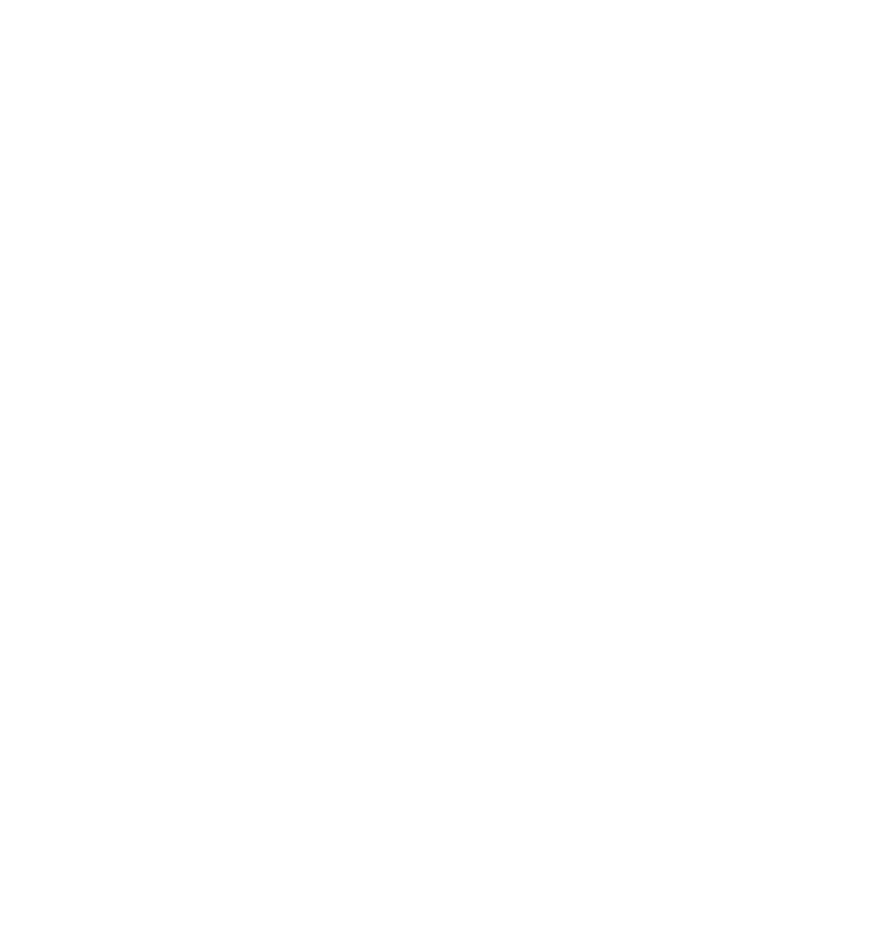
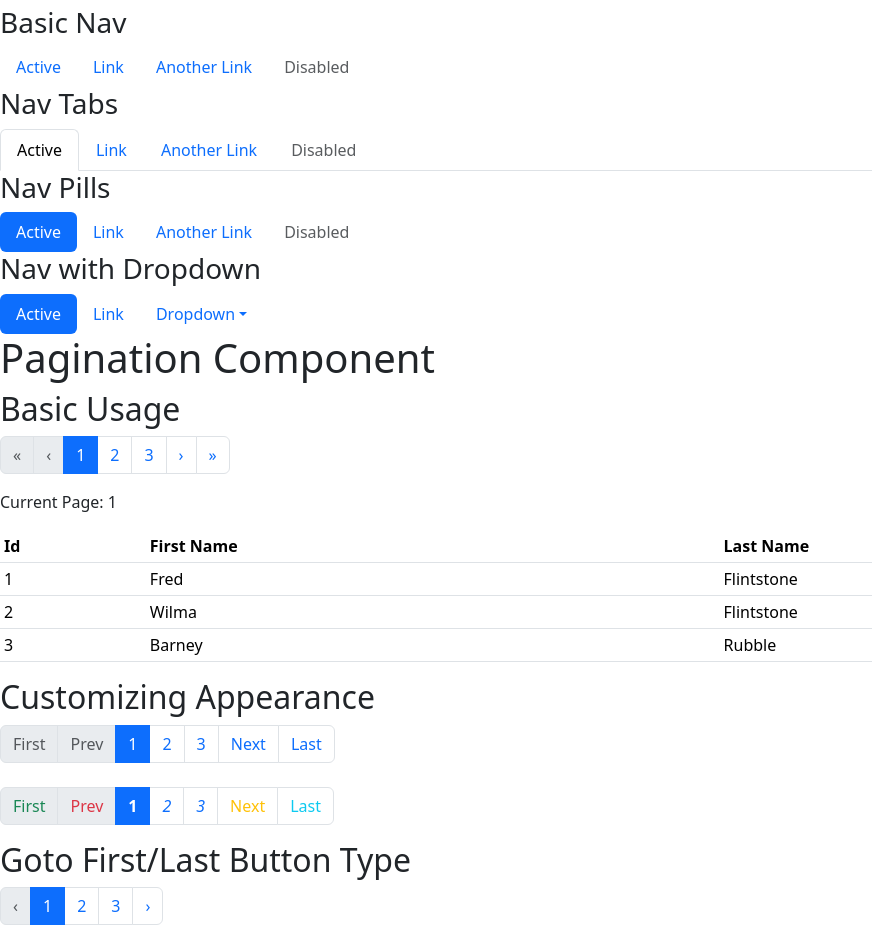
Before and after one commit to JavierDibo/boostrap-vue-proyecto, a Vue app: page /app/navigation in a window 1280 px wide. Shown: the part 450-1392 px from the top of the page, without its empty margins (0-872 px from the left). Before the commit the page ends 800 px from the top, so only its background shows below. Built offline with nearby package versions, Linux system fonts and the light colour scheme.

Commit message:
Pagination and nav

```diff
--- /dev/null
+++ b/src/components/NavDemo.vue
@@ -0,0 +1,39 @@
+<template>
+  <div>
+    <h2>Nav Component</h2>
+
+    <h3>Basic Nav</h3>
+    <b-nav>
+      <b-nav-item active>Active</b-nav-item>
+      <b-nav-item>Link</b-nav-item>
+      <b-nav-item>Another Link</b-nav-item>
+      <b-nav-item disabled>Disabled</b-nav-item>
+    </b-nav>
+
+    <h3>Nav Tabs</h3>
+    <b-nav tabs>
+      <b-nav-item active>Active</b-nav-item>
+      <b-nav-item>Link</b-nav-item>
+      <b-nav-item>Another Link</b-nav-item>
+      <b-nav-item disabled>Disabled</b-nav-item>
+    </b-nav>
+
+    <h3>Nav Pills</h3>
+    <b-nav pills>
+      <b-nav-item active>Active</b-nav-item>
+      <b-nav-item>Link</b-nav-item>
+      <b-nav-item>Another Link</b-nav-item>
+      <b-nav-item disabled>Disabled</b-nav-item>
+    </b-nav>
+
+    <h3>Nav with Dropdown</h3>
+    <b-nav pills>
+      <b-nav-item active>Active</b-nav-item>
+      <b-nav-item>Link</b-nav-item>
+      <b-nav-item-dropdown text="Dropdown" right>
+        <b-dropdown-item>One</b-dropdown-item>
+        <b-dropdown-item>Two</b-dropdown-item>
+      </b-nav-item-dropdown>
+    </b-nav>
+  </div>
+</template>
--- /dev/null
+++ b/src/components/PaginationDemo.vue
@@ -0,0 +1,107 @@
+<!-- PaginationDemo.vue -->
+<template>
+  <div>
+    <h1>Pagination Component</h1>
+
+    <h2>Basic Usage</h2>
+    <b-pagination
+        v-model="currentPage"
+        :total-rows="rows"
+        :per-page="perPage"
+        aria-controls="my-table"
+    ></b-pagination>
+
+    <p class="mt-3">Current Page: {{ currentPage }}</p>
+
+    <b-table
+        id="my-table"
+        :items="items"
+        :per-page="perPage"
+        :current-page="currentPage"
+        small
+    ></b-table>
+
+    <h2>Customizing Appearance</h2>
+    <b-pagination
+        v-model="currentPage"
+        :total-rows="rows"
+        :per-page="perPage"
+        first-text="First"
+        prev-text="Prev"
+        next-text="Next"
+        last-text="Last"
+    ></b-pagination>
+
+    <b-pagination
+        v-model="currentPage"
+        :total-rows="rows"
+        :per-page="perPage"
+        class="mt-4"
+    >
+      <template #first-text><span class="text-success">First</span></template>
+      <template #prev-text><span class="text-danger">Prev</span></template>
+      <template #next-text><span class="text-warning">Next</span></template>
+      <template #last-text><span class="text-info">Last</span></template>
+      <template #ellipsis-text>
+        <b-spinner small type="grow"></b-spinner>
+        <b-spinner small type="grow"></b-spinner>
+        <b-spinner small type="grow"></b-spinner>
+      </template>
+      <template #page="{ page, active }">
+        <b v-if="active">{{ page }}</b>
+        <i v-else>{{ page }}</i>
+      </template>
+    </b-pagination>
+
+    <h2>Goto First/Last Button Type</h2>
+    <b-pagination
+        v-model="currentPage"
+        :total-rows="rows"
+        :per-page="perPage"
+        first-number
+        last-number
+    ></b-pagination>
+
+    <h2>Button Size</h2>
+    <b-pagination v-model="currentPage" :total-rows="rows" size="sm"></b-pagination>
+    <b-pagination v-model="currentPage" :total-rows="rows" class="my-3"></b-pagination>
+    <b-pagination v-model="currentPage" :total-rows="rows" size="lg"></b-pagination>
+
+    <h2>Pill Style</h2>
+    <b-pagination v-model="currentPage" pills :total-rows="rows" size="sm"></b-pagination>
+    <b-pagination v-model="currentPage" pills :total-rows="rows" class="my-3"></b-pagination>
+    <b-pagination v-model="currentPage" pills :total-rows="rows" size="lg"></b-pagination>
+
+    <h2>Alignment</h2>
+    <b-pagination v-model="currentPage" :total-rows="rows" align="center" class="my-3"></b-pagination>
+    <b-pagination v-model="currentPage" :total-rows="rows" align="right" class="my-3"></b-pagination>
+    <b-pagination v-model="currentPage" :total-rows="rows" align="fill"></b-pagination>
+  </div>
+</template>
+
+<script>
+export default {
+  data() {
+    return {
+      perPage: 3,
+      currentPage: 1,
+      items: [
+        { id: 1, first_name: 'Fred', last_name: 'Flintstone' },
+        { id: 2, first_name: 'Wilma', last_name: 'Flintstone' },
+        { id: 3, first_name: 'Barney', last_name: 'Rubble' },
+        { id: 4, first_name: 'Betty', last_name: 'Rubble' },
+        { id: 5, first_name: 'Pebbles', last_name: 'Flintstone' },
+        { id: 6, first_name: 'Bamm Bamm', last_name: 'Rubble' },
+        { id: 7, first_name: 'The Great', last_name: 'Gazzoo' },
+        { id: 8, first_name: 'Rockhead', last_name: 'Slate' },
+        { id: 9, first_name: 'Pearl', last_name: 'Slaghoople' }
+      ]
+    }
+  },
+  computed: {
+    rows() {
+      return this.items.length
+    }
+  }
+}
+</script>
--- a/src/views/NavigationView.vue
+++ b/src/views/NavigationView.vue
@@ -1,9 +1,12 @@
+<!-- Navigation Components -->
 <template>
   <div>
     <h1>Navigation Components</h1>
     <BreadcrumbDemo />
     <DropdownDemo />
     <LinkDemo />
+    <NavDemo />
+    <PaginationDemo />
   </div>
 </template>
 
@@ -11,12 +14,16 @@
 import BreadcrumbDemo from "@/components/BreadcrumbDemo.vue";
 import DropdownDemo from "@/components/DropdownDemo.vue";
 import LinkDemo from "@/components/LinkDemo.vue";
+import NavDemo from "@/components/NavDemo.vue";
+import PaginationDemo from "@/components/PaginationDemo.vue";
 
 export default {
   components: {
+    NavDemo,
     BreadcrumbDemo,
     DropdownDemo,
     LinkDemo,
+    PaginationDemo
   },
 };
 </script>
```
